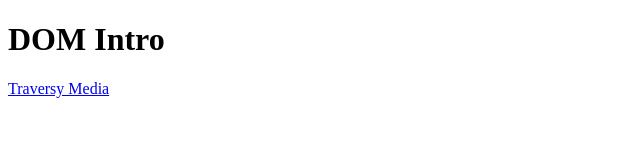
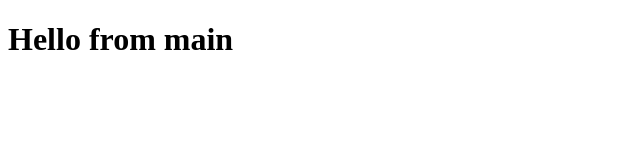
Before and after one commit to SarahPri/Modern-JavaScript-From-The-Beginning, a plain HTML site: page 06-document-object-model/01-dom-intro/index.html in a window 1280 px wide. Shown: the whole page, without its empty margins (0-640 px from the left). Drawn offline with Linux system fonts and the light colour scheme.

Commit message:
DOM Intro

```diff
--- a/06-document-object-model/01-dom-intro/index.html
+++ b/06-document-object-model/01-dom-intro/index.html
@@ -9,7 +9,7 @@
   <body>
     <div id="main">
       <h1>DOM Intro</h1>
-      <a href="https://traversymedia.com">Traversy Media</a>
+      <a href="https://sarahwanyeki.com">Sarah Wanyeki</a>
     </div>
 
     <script src="script.js"></script>
--- a/06-document-object-model/01-dom-intro/script.js
+++ b/06-document-object-model/01-dom-intro/script.js
@@ -0,0 +1,11 @@
+// console.log(document.body.innerText);
+
+// console.log(document.links[0]);
+
+// Methods
+
+// document.write('Hello from Sarah')
+
+console.log(document.getElementById('main'));
+const main = document.getElementById('main');
+main.innerHTML = '<h1>Hello from main</h1>'
```
